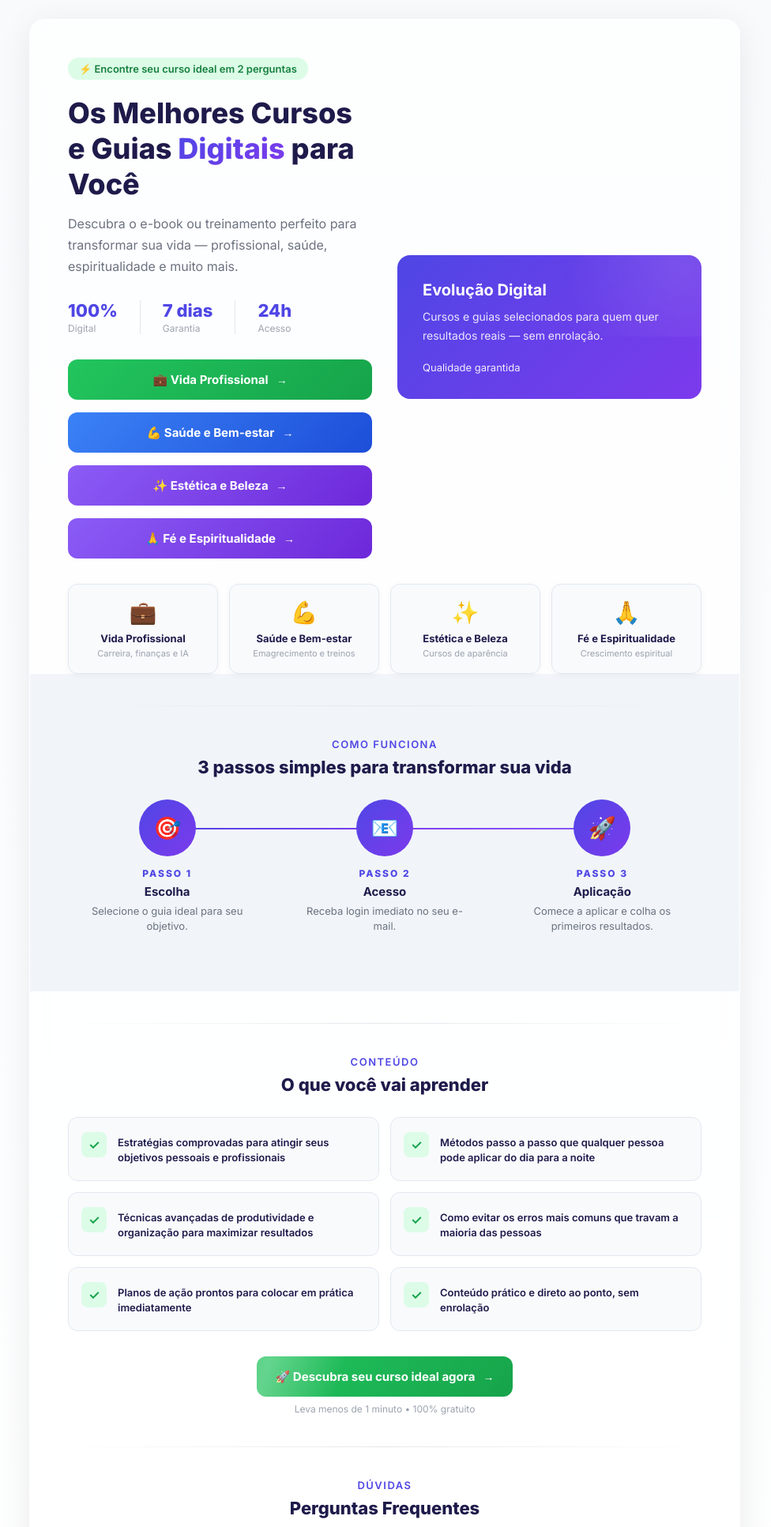
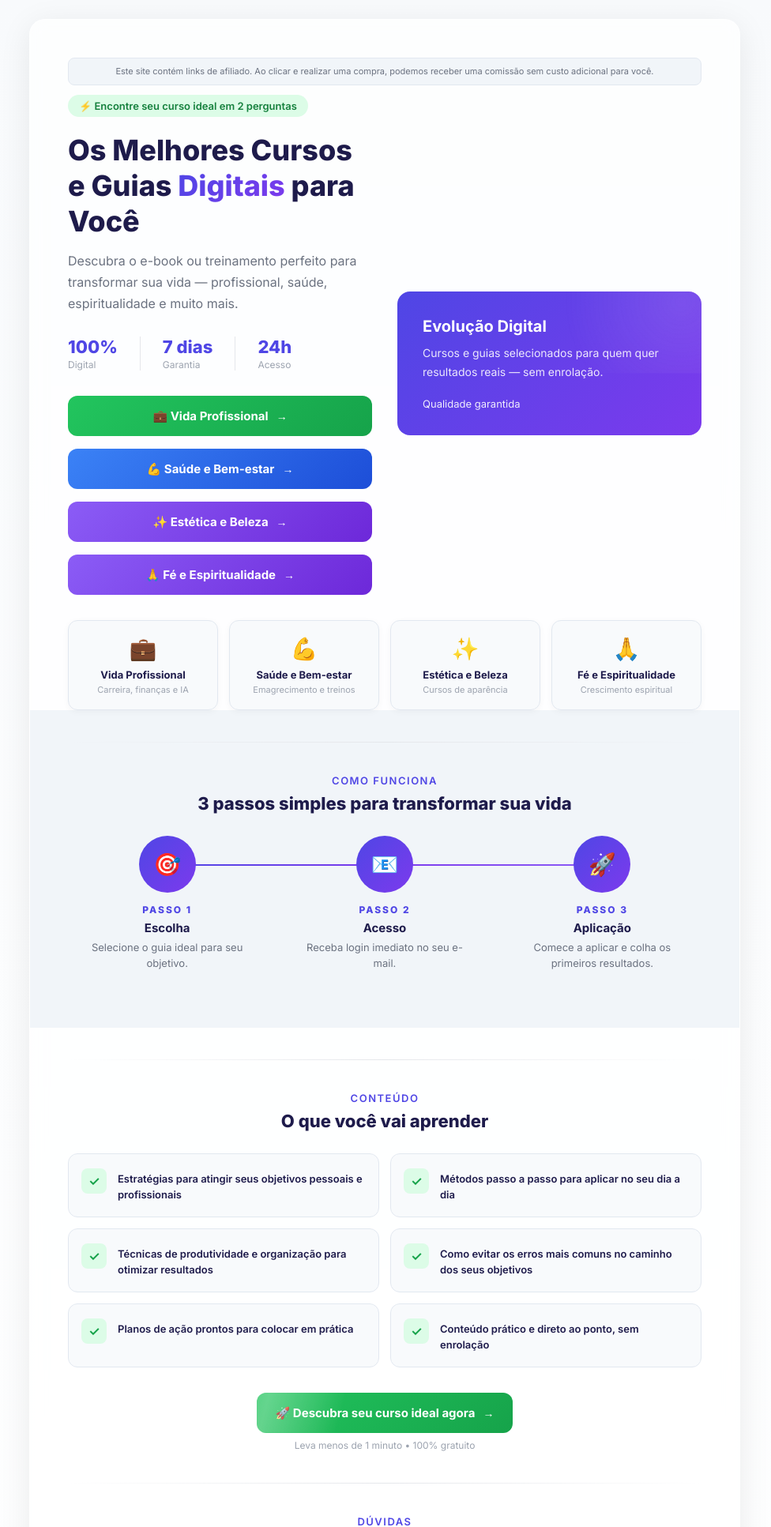
Before and after one commit to garciaary/funil-agente-afiliado, a Flask app: page / in a window 1280 px wide. Shown: the top 1933 px of the page at 79% size, without its empty margins (153-1129 px from the left). Run offline with Flask 3, Linux system fonts and the light colour scheme.

Commit message:
Adequacao afiliado Hotmart: disclosure de afiliado visivel, disclaimer atualizado, suaviza claims exagerados

```diff
--- a/agente-afiliado/templates/index.html
+++ b/agente-afiliado/templates/index.html
@@ -24,6 +24,7 @@
       to { opacity: 1; transform: translateY(0); }
     }
 
+    .affiliate-badge { font-size: 11px; color: #6b7280; background: #f1f5f9; border: 1px solid #e2e8f0; border-radius: 8px; padding: 8px 12px; margin-bottom: 12px; text-align: center; line-height: 1.5; animation: fadeUp 0.6s ease 0.05s both; }
     .badge { display: inline-flex; align-items: center; gap: 6px; background: #dcfce7; color: #15803d; font-size: 13px; font-weight: 600; padding: 6px 14px; border-radius: 20px; margin-bottom: 20px; animation: fadeUp 0.6s ease 0.1s both; }
 
     h1 { font-size: 36px; font-weight: 800; color: #1e1b4b; line-height: 1.25; margin-bottom: 14px; animation: fadeUp 0.6s ease 0.15s both; }
@@ -173,6 +174,7 @@
 </head>
 <body>
   <div class="card">
+    <div class="affiliate-badge">Este site contém links de afiliado. Ao clicar e realizar uma compra, podemos receber uma comissão sem custo adicional para você.</div>
     <div class="badge">⚡ Encontre seu curso ideal em 2 perguntas</div>
 
     <div class="main-grid">
@@ -244,11 +246,11 @@
     <div class="section-title">O que você vai aprender</div>
 
     <div class="learn-grid">
-      <div class="learn-item"><div class="learn-check">✓</div><div class="learn-text">Estratégias comprovadas para atingir seus objetivos pessoais e profissionais</div></div>
-      <div class="learn-item"><div class="learn-check">✓</div><div class="learn-text">Métodos passo a passo que qualquer pessoa pode aplicar do dia para a noite</div></div>
-      <div class="learn-item"><div class="learn-check">✓</div><div class="learn-text">Técnicas avançadas de produtividade e organização para maximizar resultados</div></div>
-      <div class="learn-item"><div class="learn-check">✓</div><div class="learn-text">Como evitar os erros mais comuns que travam a maioria das pessoas</div></div>
-      <div class="learn-item"><div class="learn-check">✓</div><div class="learn-text">Planos de ação prontos para colocar em prática imediatamente</div></div>
+      <div class="learn-item"><div class="learn-check">✓</div><div class="learn-text">Estratégias para atingir seus objetivos pessoais e profissionais</div></div>
+      <div class="learn-item"><div class="learn-check">✓</div><div class="learn-text">Métodos passo a passo para aplicar no seu dia a dia</div></div>
+      <div class="learn-item"><div class="learn-check">✓</div><div class="learn-text">Técnicas de produtividade e organização para otimizar resultados</div></div>
+      <div class="learn-item"><div class="learn-check">✓</div><div class="learn-text">Como evitar os erros mais comuns no caminho dos seus objetivos</div></div>
+      <div class="learn-item"><div class="learn-check">✓</div><div class="learn-text">Planos de ação prontos para colocar em prática</div></div>
       <div class="learn-item"><div class="learn-check">✓</div><div class="learn-text">Conteúdo prático e direto ao ponto, sem enrolação</div></div>
     </div>
 
@@ -299,9 +301,10 @@
         <div class="faq-answer"><p class="faq-a-text">Sim! Ao adquirir qualquer guia, você ganha acesso à nossa comunidade exclusiva de alunos, onde pode interagir e tirar dúvidas.</p></div>
       </div>
     </div>
-    <!-- Disclaimer Hotmart/Facebook -->
+    <!-- Disclaimer Hotmart/Facebook/Afiliado -->
     <div class="disclaimer">
-      <p>Este site não faz parte do site do Facebook ou do Facebook Inc. Além disso, este site não é endossado pelo Facebook de forma alguma. FACEBOOK é uma marca comercial do FACEBOOK, Inc. Este produto é comercializado com apoio da Hotmart. A plataforma não faz controle editorial prévio dos produtos comercializados e não avalia a qualidade ou a veracidade das informações divulgadas pelos produtores. É responsabilidade do produtor e do afiliado garantir que o conteúdo esteja em conformidade com a legislação aplicável.</p>
+      <p><strong>Divulgação de Afiliado:</strong> Este site é um canal independente de divulgação e não possui vínculo empregatício ou representação direta com a Hotmart. Ao adquirir qualquer produto através dos links aqui apresentados, você nos ajuda a continuar produzindo conteúdo — sem nenhum custo adicional para você. As opiniões apresentadas são de responsabilidade do autor original do produto.</p>
+      <p style="margin-top: 8px;">Este site não faz parte do site do Facebook ou do Facebook Inc. Além disso, este site não é endossado pelo Facebook de forma alguma. FACEBOOK é uma marca comercial do FACEBOOK, Inc. Este produto é comercializado com apoio da Hotmart. A plataforma não faz controle editorial prévio dos produtos comercializados e não avalia a qualidade ou a veracidade das informações divulgadas pelos produtores. É responsabilidade do produtor e do afiliado garantir que o conteúdo esteja em conformidade com a legislação aplicável.</p>
     </div>
   </div>
 
```
